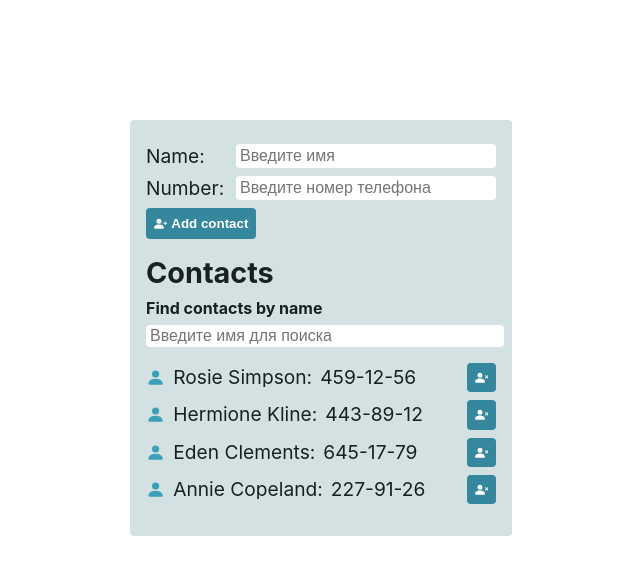
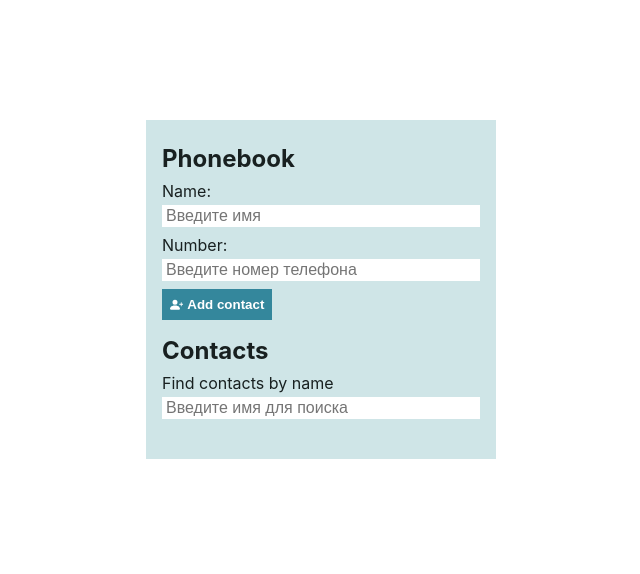
Before and after one commit to aleksp7486/goit-react-hw-02-phonebook, a React (Create React App) app: page / in a window 1280 px wide. Shown: the top 574 px of the page, without its empty margins (319-959 px from the left). Built offline with nearby package versions, Linux system fonts and the light colour scheme.

Commit message:
some fixes

```diff
--- a/src/components/App.jsx
+++ b/src/components/App.jsx
@@ -8,12 +8,7 @@ import Filter from './Filter';
 
 export class App extends Component {
   state = {
-    contacts: [
-      { id: 'id-1', name: 'Rosie Simpson', number: '459-12-56' },
-      { id: 'id-2', name: 'Hermione Kline', number: '443-89-12' },
-      { id: 'id-3', name: 'Eden Clements', number: '645-17-79' },
-      { id: 'id-4', name: 'Annie Copeland', number: '227-91-26' },
-    ],
+    contacts: [],
     filter: '',
   };
   onFormSubmit = ({ name, number }, { resetForm }) => {
@@ -58,8 +53,8 @@ export class App extends Component {
     const filteredContacts = this.getFilteredContacts();
     return (
       <Box pt="120px">
-        <Box m="auto" p={4} maxWidth="350px" bg="#d4e1e3" borderRadius={4}>
-          <Section>
+        <Box m="auto" p={4} maxWidth="350px" bg="#cfe5e7">
+          <Section title="Phonebook">
             <ContactForm onFormSubmit={this.onFormSubmit} />
           </Section>
           <Section title="Contacts">
--- a/src/components/ContactForm/ContactForm.jsx
+++ b/src/components/ContactForm/ContactForm.jsx
@@ -28,28 +28,19 @@ export const ContactForm = ({ onFormSubmit }) => {
       onSubmit={onFormSubmit}
     >
       <Form>
+        <Label>Name:</Label>
+        <Input type="text" name="name" placeholder="Введите имя" required />
         <Error name="name" component="div" />
-        <Label htmlFor="name">
-          Name:
-          <Input
-            type="text"
-            name="name"
-            id="name"
-            placeholder="Введите имя"
-            required
-          />
-        </Label>
+
+        <Label>Number: </Label>
+        <Input
+          type="tel"
+          name="number"
+          placeholder="Введите номер телефона"
+          required
+        />
         <Error name="number" component="div" />
-        <Label htmlFor="number">
-          Number:
-          <Input
-            type="tel"
-            name="number"
-            id="number"
-            placeholder="Введите номер телефона"
-            required
-          />
-        </Label>
+
         <Btn type="submit">
           <span>
             <BsFillPersonPlusFill />
--- a/src/components/ContactForm/ContactForm.styled.js
+++ b/src/components/ContactForm/ContactForm.styled.js
@@ -2,15 +2,16 @@ import styled from 'styled-components';
 import { Field, ErrorMessage } from 'formik';
 
 export const Label = styled.label`
-  display: flex;
-  gap: 10px;
-  margin-bottom: ${p => p.theme.space[3]}px;
+  display: block;
+  font-size: ${p => p.theme.fontSizes.m};
+  margin-bottom: ${p => p.theme.space[2]}px;
 `;
 
 export const Input = styled(Field)`
-  margin-left: auto;
+  display: block;
   width: 100%;
-  max-width: 72%;
+
+  margin-bottom: ${p => p.theme.space[3]}px;
 `;
 
 export const Error = styled(ErrorMessage)`
@@ -24,13 +25,11 @@ export const Btn = styled.button`
   flex-shrink: 0;
   justify-content: center;
   align-items: center;
-  /* height: 22px; */
   padding: ${p => p.theme.space[3]}px ${p => p.theme.space[3]}px;
   color: ${p => p.theme.colors.white};
   font-weight: 700;
   background-color: ${p => p.theme.colors.primary};
   border: 0;
-  border-radius: ${p => p.theme.radii.normal};
   cursor: pointer;
   transition: background-color 200ms ease-in;
   span {
--- a/src/components/Filter/Filter.jsx
+++ b/src/components/Filter/Filter.jsx
@@ -1,10 +1,10 @@
 import PropTypes from 'prop-types';
-import { Title, Input, Board } from './Filter.styled';
+import { Label, Input, Board } from './Filter.styled';
 
 const Filter = ({ value, changeFilter }) => {
   return (
     <Board>
-      <Title>Find contacts by name</Title>
+      <Label>Find contacts by name</Label>
       <Input
         onChange={changeFilter}
         type="text"
--- a/src/components/Filter/Filter.styled.js
+++ b/src/components/Filter/Filter.styled.js
@@ -2,11 +2,13 @@ import styled from 'styled-components';
 export const Board = styled.div`
   margin-bottom: ${p => p.theme.space[4]}px;
 `;
-export const Title = styled.h3`
+export const Label = styled.label`
+  display: block;
   margin-bottom: ${p => p.theme.space[2]}px;
   font-size: ${p => p.theme.fontSizes.m};
 `;
 
 export const Input = styled.input`
   width: 100%;
+  display: block;
 `;
--- a/src/index.css
+++ b/src/index.css
@@ -18,6 +18,9 @@
     /* Chrome 26+, Opera 23+, Firefox 39+ */
       url('./fonts/roboto-v30-latin-700.woff') format('woff'); /* Chrome 6+, Firefox 3.6+, IE 9+, Safari 5.1+ */
 }
+html {
+  box-sizing: border-box;
+}
 
 body {
   font-family: -apple-system, BlinkMacSystemFont, 'Segoe UI', 'Roboto', 'Oxygen',
@@ -26,7 +29,6 @@ body {
   -webkit-font-smoothing: antialiased;
   -moz-osx-font-smoothing: grayscale;
   color: rgb(24, 32, 32);
-  font-size: 1.2rem;
 }
 
 code {
@@ -55,8 +57,8 @@ img {
   max-width: 100%;
   height: auto;
 }
+
 input {
   font-size: 1rem;
   padding: 2px 4px;
-  border-radius: 4px;
 }
```
